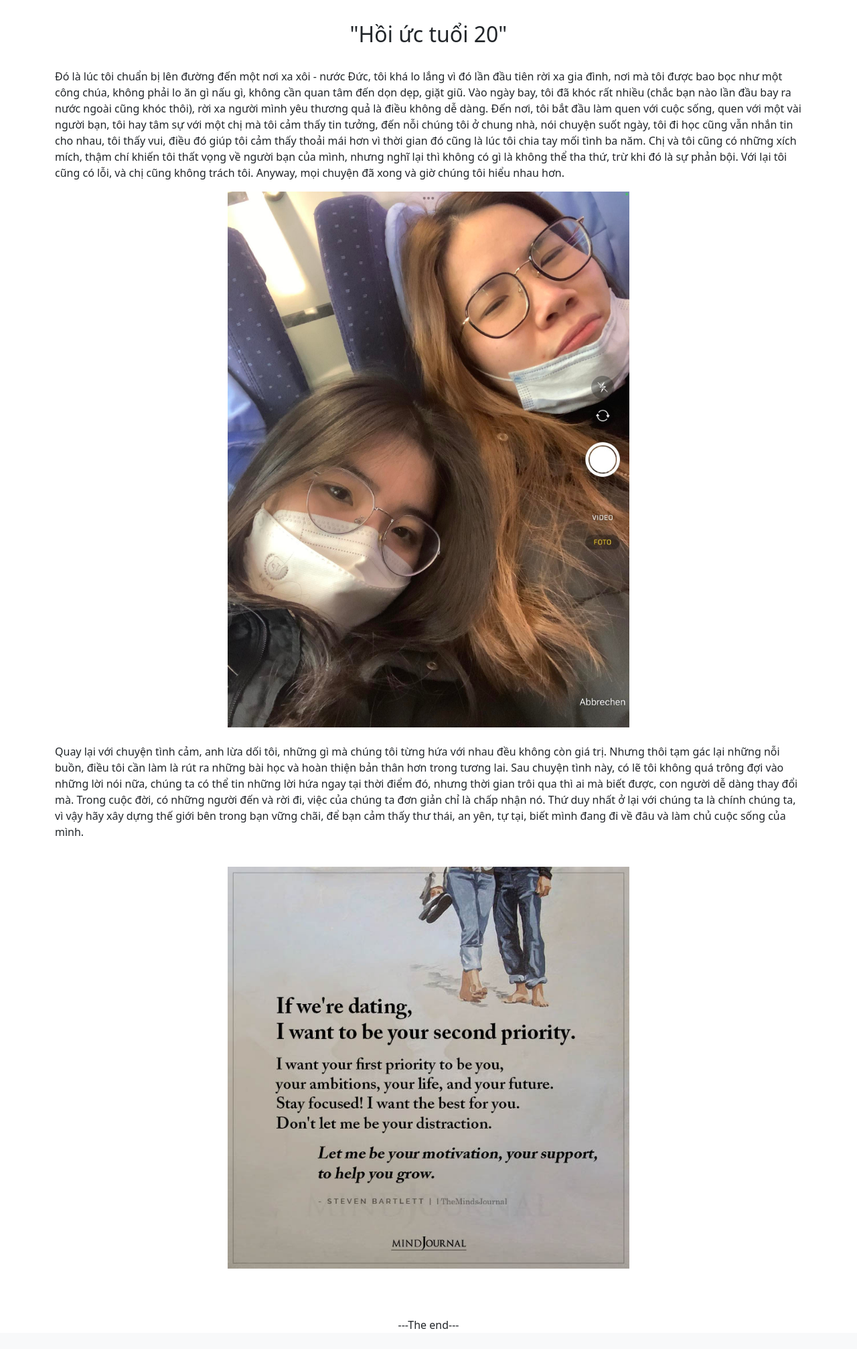
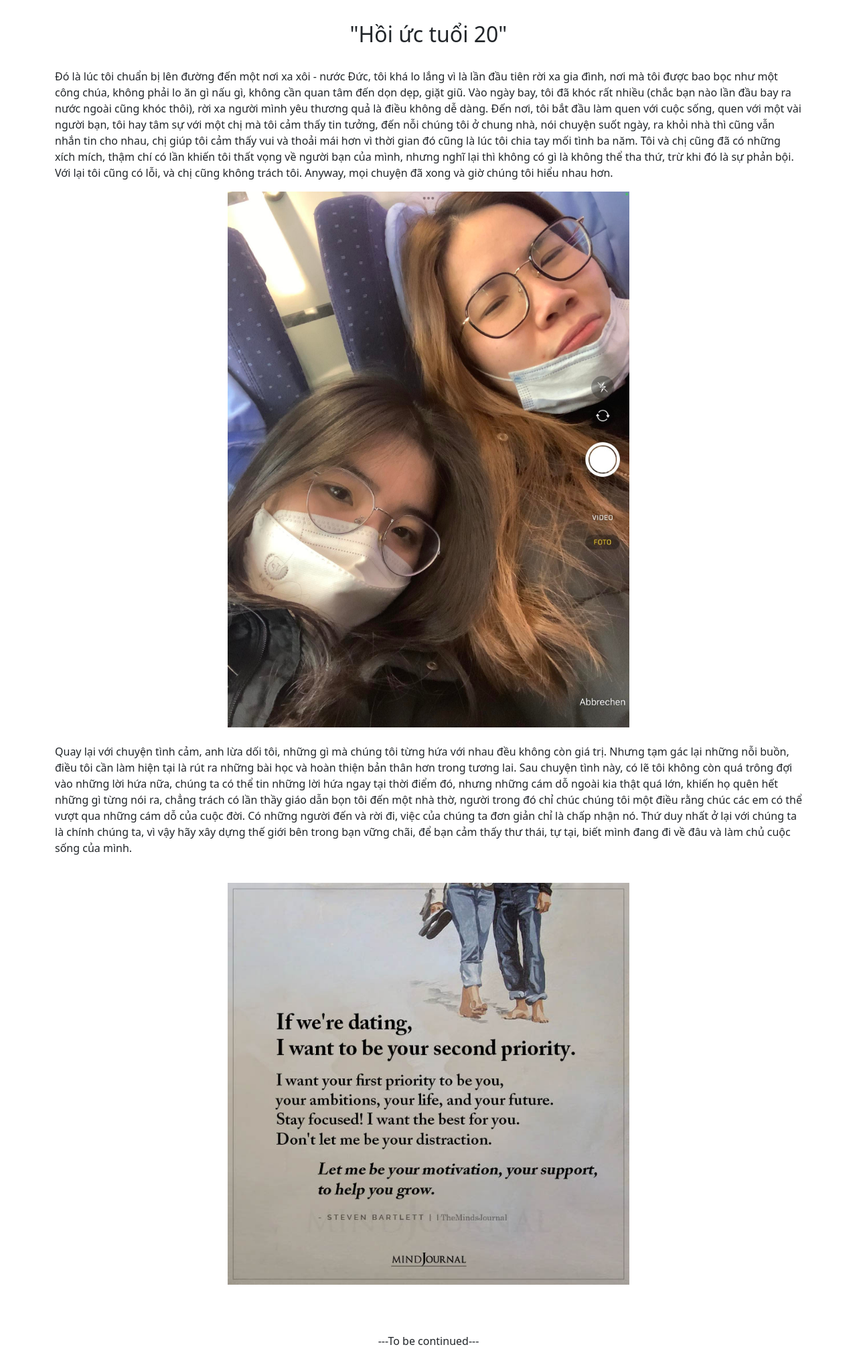
Before and after one commit to nguyendangnhat97/portfolio_web_django, a Django app: page /blog/01 in a window 1280 px wide. Shown: the part 88-2102 px from the top of the page at 67% size. Before the commit the page ends 2072 px from the top, so only its background shows below. Run offline with Django 4.2, Linux system fonts and the light colour scheme.

Commit message:
Update content

```diff
--- a/django_basics/home/templates/blog1.html
+++ b/django_basics/home/templates/blog1.html
@@ -15,24 +15,24 @@
 </style>
 <div class="container mt-0">
     <h2 class="text-center my-3 py-3"> "Hồi ức tuổi 20"</h2>
-    <p> Đó là lúc tôi chuẩn bị lên đường đến một nơi xa xôi - nước Đức, tôi khá lo lắng vì đó lần đầu tiên rời xa gia đình, nơi mà tôi được bao bọc như một công chúa, không phải lo ăn gì nấu gì, không cần quan tâm đến dọn dẹp,
-        giặt giũ.  Vào ngày bay, tôi đã khóc rất nhiều (chắc bạn nào lần đầu bay ra nước ngoài cũng khóc thôi), rời xa người mình yêu thương quả là điều không dễ dàng. Đến nơi, tôi bắt đầu làm quen với cuộc sống, quen với một vài người bạn,
-        tôi hay tâm sự với một chị mà tôi cảm thấy tin tưởng, đến nỗi chúng tôi ở chung nhà, nói chuyện suốt ngày, tôi đi học cũng vẫn nhắn tin cho nhau, tôi thấy vui, điều đó giúp tôi cảm thấy thoải mái hơn vì thời gian đó cũng là lúc tôi chia tay mối tình ba năm.
-        Chị và tôi cũng có những xích mích, thậm chí khiến tôi thất vọng về người bạn của mình, nhưng nghĩ lại thì không có gì là không thể tha thứ, trừ khi đó là sự phản bội. Với lại tôi cũng có lỗi, và chị cũng không trách tôi. Anyway, mọi chuyện đã xong và giờ chúng tôi hiểu nhau hơn.
+    <p> Đó là lúc tôi chuẩn bị lên đường đến một nơi xa xôi - nước Đức, tôi khá lo lắng vì là lần đầu tiên rời xa gia đình, nơi mà tôi được bao bọc như một công chúa, không phải lo ăn gì nấu gì, không cần quan tâm đến dọn dẹp, giặt giũ.
+        Vào ngày bay, tôi đã khóc rất nhiều (chắc bạn nào lần đầu bay ra nước ngoài cũng khóc thôi), rời xa người mình yêu thương quả là điều không dễ dàng. Đến nơi, tôi bắt đầu làm quen với cuộc sống, quen với một vài người bạn,
+        tôi hay tâm sự với một chị mà tôi cảm thấy tin tưởng, đến nỗi chúng tôi ở chung nhà, nói chuyện suốt ngày, ra khỏi nhà thì cũng vẫn nhắn tin cho nhau, chị giúp tôi cảm thấy vui và thoải mái hơn vì thời gian đó cũng là lúc tôi chia tay mối tình ba năm.
+        Tôi và chị cũng đã có những xích mích, thậm chí có lần khiến tôi thất vọng về người bạn của mình, nhưng nghĩ lại thì không có gì là không thể tha thứ, trừ khi đó là sự phản bội. Với lại tôi cũng có lỗi, và chị cũng không trách tôi.
+        Anyway, mọi chuyện đã xong và giờ chúng tôi hiểu nhau hơn.
     </p>
     <img src="{% static 'img/go_out.jpg' %}" width="auto" height="800" class="center">
     <br>
     <p>
-        Quay lại với chuyện tình cảm, anh lừa dối tôi, những gì mà chúng tôi từng hứa với nhau đều không còn giá trị.
-        Nhưng thôi tạm gác lại những nỗi buồn, điều tôi cần làm là rút ra những bài học và hoàn thiện bản thân hơn trong tương lai. Sau chuyện tình này,
-        có lẽ tôi không quá trông đợi vào những lời nói nữa, chúng ta có thể tin những lời hứa ngay tại thời điểm đó, nhưng thời gian trôi qua thì ai mà biết được,
-        con người dễ dàng thay đổi mà. Trong cuộc đời, có những người đến và rời đi, việc của chúng ta đơn giản chỉ là chấp nhận nó. Thứ duy nhất ở lại với chúng ta là chính chúng ta,
-        vì vậy hãy xây dựng thế giới bên trong bạn vững chãi, để bạn cảm thấy thư thái, an yên, tự tại, biết mình đang đi về đâu và làm chủ cuộc sống của mình.
+        Quay lại với chuyện tình cảm, anh lừa dối tôi, những gì mà chúng tôi từng hứa với nhau đều không còn giá trị. Nhưng tạm gác lại những nỗi buồn, điều tôi cần làm hiện tại là rút ra những bài học và hoàn thiện bản thân hơn trong tương lai.
+        Sau chuyện tình này, có lẽ tôi không còn quá trông đợi vào những lời hứa nữa, chúng ta có thể tin những lời hứa ngay tại thời điểm đó, nhưng những cám dỗ ngoài kia thật quá lớn, khiến họ quên hết những gì từng nói ra, chẳng trách có lần thầy giáo dẫn bọn tôi đến một nhà thờ,
+        người trong đó chỉ chúc chúng tôi một điều rằng chúc các em có thể vượt qua những cám dỗ của cuộc đời. Có những người đến và rời đi, việc của chúng ta đơn giản chỉ là chấp nhận nó. Thứ duy nhất ở lại với chúng ta là chính chúng ta, vì vậy hãy xây dựng thế giới bên trong bạn vững chãi,
+        để bạn cảm thấy thư thái, tự tại, biết mình đang đi về đâu và làm chủ cuộc sống của mình.
     </p>
     <br>
     <img src="{% static 'img/love_quote.jpg' %}" width="auto" height="600" class="center">
     <br><br><br>
-    <footer id="footer" >---The end---</footer>
+    <footer id="footer" >---To be continued---</footer>
 
 </div>
     <script src="https://cdn.jsdelivr.net/npm/bootstrap@5.3.0-alpha1/dist/js/bootstrap.bundle.min.js" integrity="sha384-w76AqPfDkMBDXo30jS1Sgez6pr3x5MlQ1ZAGC+nuZB+EYdgRZgiwxhTBTkF7CXvN" crossorigin="anonymous"></script>
--- a/django_basics/home/templates/projects.html
+++ b/django_basics/home/templates/projects.html
@@ -32,7 +32,7 @@
           <div class="card text-center my-5">
             <div class="card-body">
               <h5 class="card-title">VSAF Christmas Event</h5>
-              <p class="card-text">Chân ướt chân ráo vào team, sau chương trình tôi một phát lên ngồi chức phó chủ nhiệm team truyền thông</p>
+              <p class="card-text">Chân ướt chân ráo vào team, sau chương trình tôi một phát lên ngồi chức phó chủ nhiệm truyền thông (gánh team)</p>
               <a href="https://www.facebook.com/hsvffm/posts/pfbid02pAAQ5S47CMTarKJjbhwQUH9CBCge3VJuk6wPpwKzwRoY21YKYjEJeTnGuiMgo7wsl" class="btn btn-primary">See more</a>
             </div>
             <div class="card-footer text-muted">
```
Also changed, not shown: django_basics/home/templates/about.html (+10 -2 lines).
